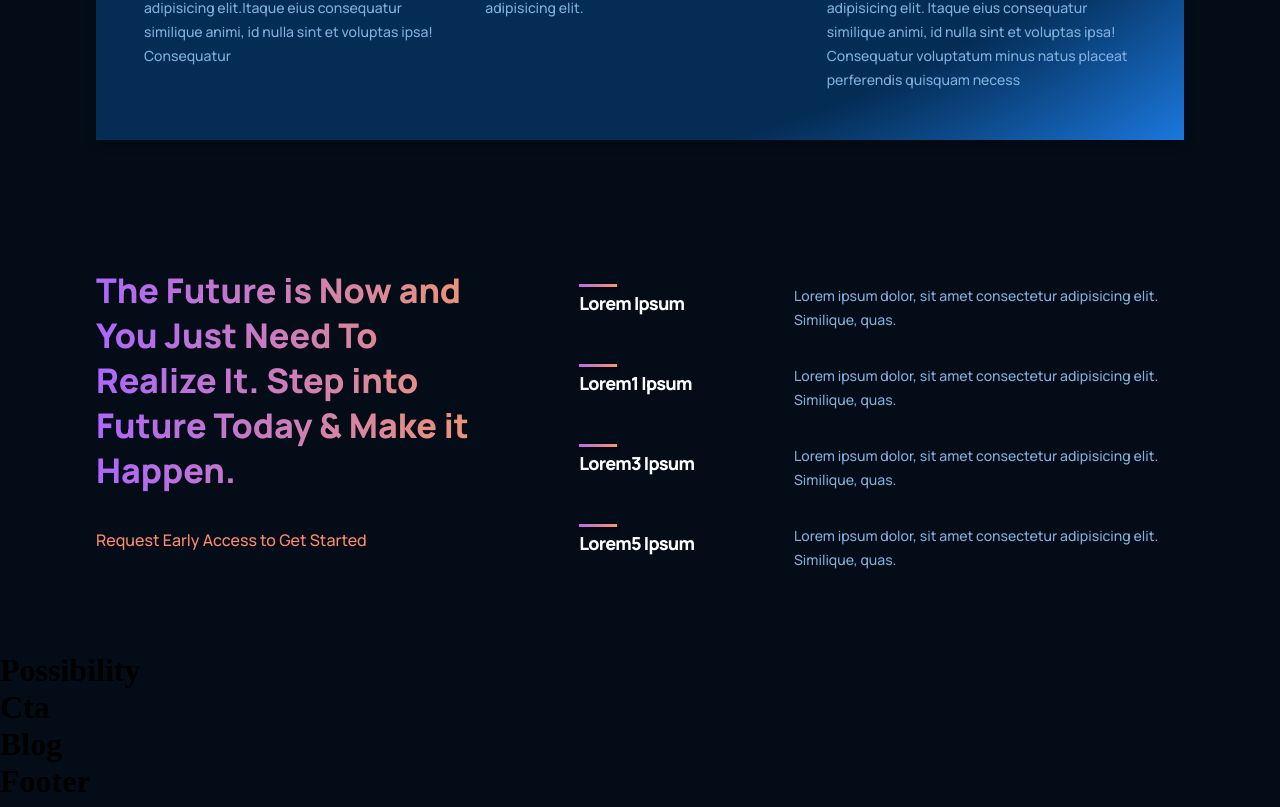
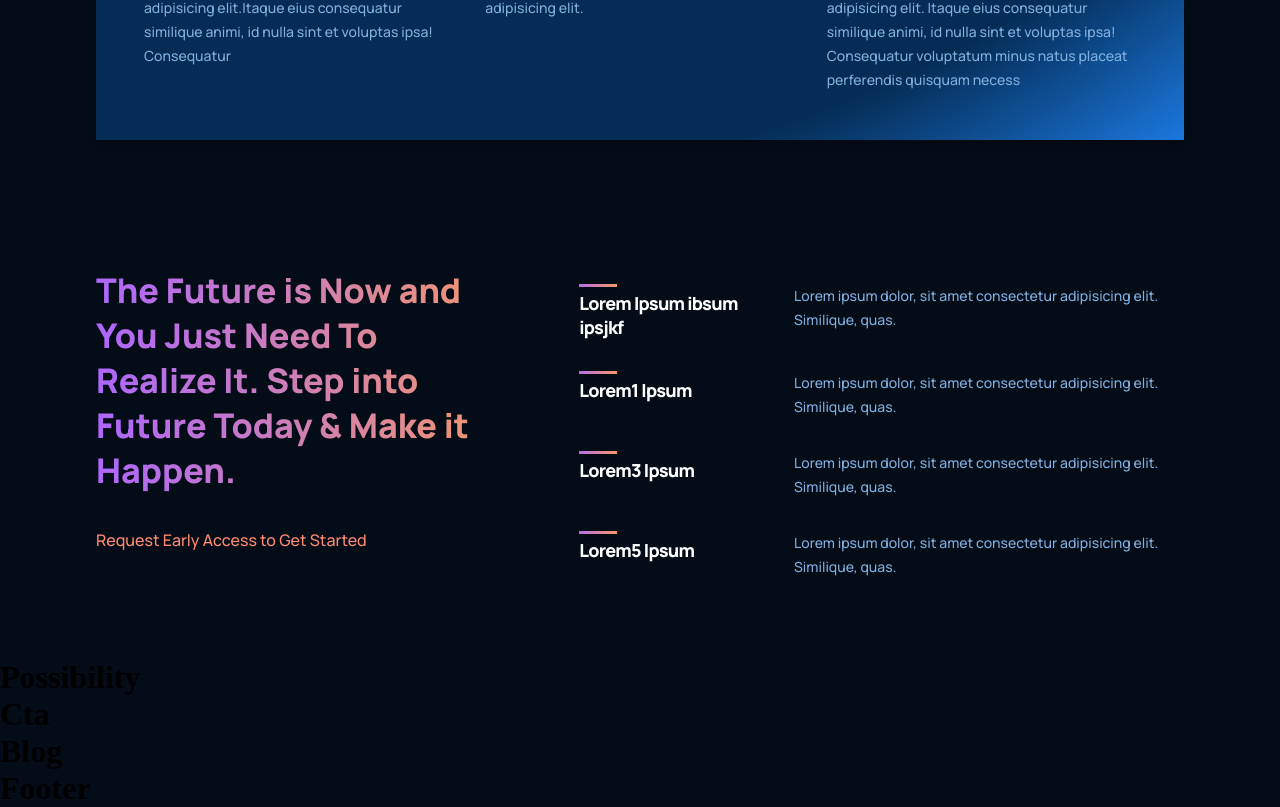
Before and after one commit to o-brayarn/art-i, a React (Create React App) app: page / in a window 1280 px wide. Shown: the part 1487-2294 px from the top of the page. Built offline with nearby package versions, Linux system fonts and the light colour scheme.

Commit message:
modify section

```diff
--- a/src/containers/features/Features.jsx
+++ b/src/containers/features/Features.jsx
@@ -4,7 +4,7 @@ import {Feature} from "../../components"
 
 const featuresData = [
   {
-    title: "Lorem Ipsum",
+    title: "Lorem Ipsum ibsum ipsjkf",
     text: "Lorem ipsum dolor, sit amet consectetur adipisicing elit. Similique, quas."
   },
   {
```
